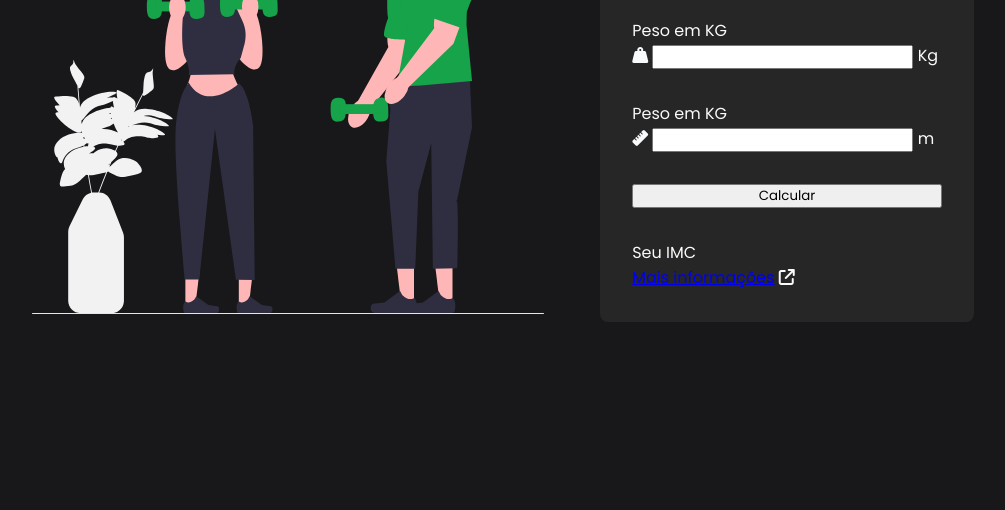
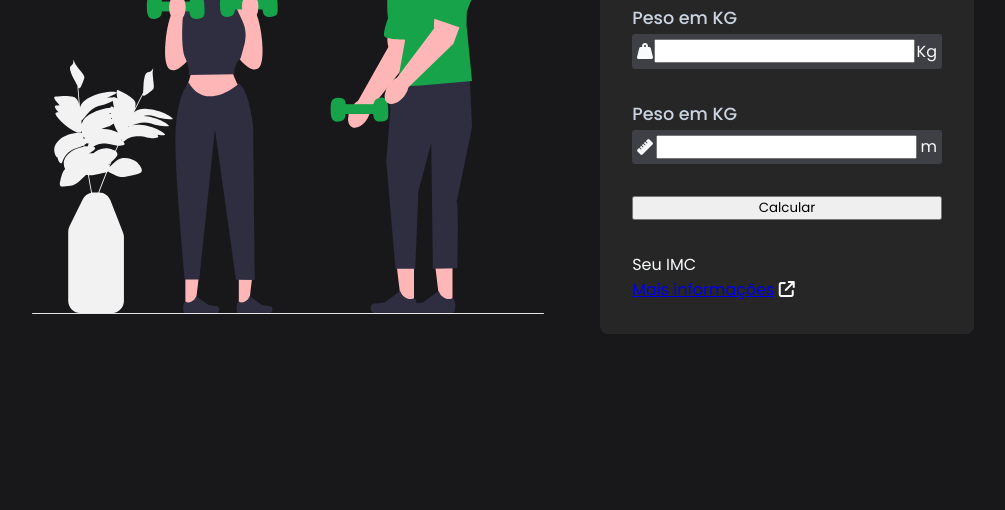
Before and after one commit to mariantonyaf/projeto-calculadoraIMC, a plain HTML site: page index.html in a window 1280 px wide. Shown: the part 290-800 px from the top of the page, without its empty margins (137-1142 px from the left). Drawn offline with Linux system fonts and the light colour scheme.

Commit message:
Update style.css

```diff
--- a/assets/css/style.css
+++ b/assets/css/style.css
@@ -58,3 +58,19 @@ body{
     bottom: 0;
     border-radius: 3px;
 }
+
+.input-box label{
+    font-size: 1.1rem;
+    color: #cbd5e1;
+    font-weight: 500;
+}
+
+.input-field{
+    display: flex;
+    align-items: center;
+    justify-content: space-between;
+    background-color: #3f3f46;
+    padding: 0.3rem;
+    border-radius: 3px;
+    margin-top: 3px;
+}
```
